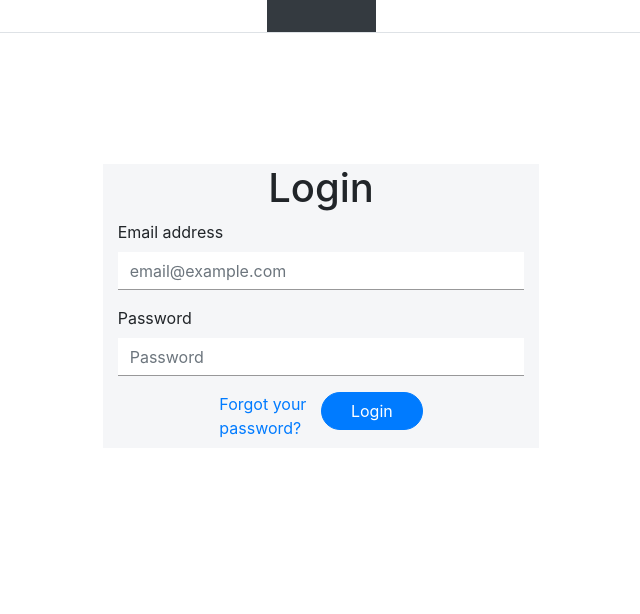
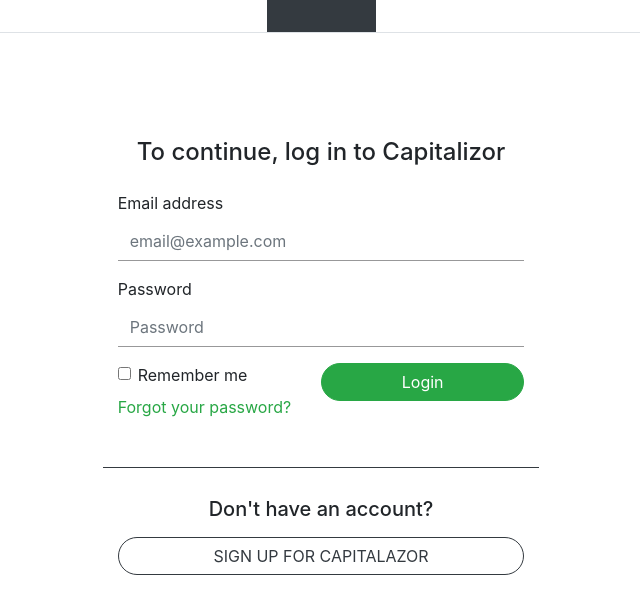
Before and after one commit to Hicham-FERTAT/-capitalizor, an Angular app in the folder capitalizor/: page / in a window 1280 px wide. Shown: the top 614 px of the page, without its empty margins (319-959 px from the left). Built offline with nearby package versions, Linux system fonts and the light colour scheme.

Commit message:
[Capitalizor] IHM Login step 1

```diff
--- a/capitalizor/src/app/modules/login/login.component.css
+++ b/capitalizor/src/app/modules/login/login.component.css
@@ -1,10 +1,13 @@
 div.loginContainer{
 
-    background-color: #f5f6f8;
+    /*background-color: #f5f6f8;*/
     margin: auto;
-    margin-top: 10%;
+    margin-top: 8%;
     border-left: 0px;
     border-right: 0px;
+    margin-bottom: 1%;
+
+    border-bottom: 1px solid darkgrey;
 }
 
 input{
--- a/capitalizor/src/app/modules/login/login.component.html
+++ b/capitalizor/src/app/modules/login/login.component.html
@@ -9,9 +9,8 @@
 
 </div>
 <div class="row">
-    <div class="loginContainer col-10 col-lg-4 col-sm-4 col-md-4 pb-2 ">
-
-        <h1> Login</h1>
+    <div class="loginContainer col-10 col-lg-4 col-sm-4 col-md-4 pb-5 border-bottom border-dark">
+        <h4 class="text-center pb-3"> To continue, log in to Capitalizor</h4>
         <h1> {{info}}</h1>
         <div class="form-group">
             <label for="email">Email address</label>
@@ -23,8 +22,21 @@
             <input type="password" class="form-control" id="pswd" [(ngModel)]="password" placeholder="Password">
 
         </div>
-        <div class="loginCenter">
-        <button type="submit" class="btn btn-primary w-50 rounded-pill mx-auto" (click)="sendToConnect()">Login</button>
-        <a href="#" class="text-center ">Forgot your password?</a></div>
+        <button type="submit" class="btn btn-success w-50 rounded-pill" (click)="sendToConnect()">Login</button>
+        <div class="form-check mb-2">
+            <input class="form-check-input" type="checkbox" id="autoSizingCheck">
+            <label class="form-check-label" for="autoSizingCheck">
+              Remember me
+            </label>
+        </div>
+        <a href="#" class="text-success text-decoration-none">Forgot your password?</a>
+
+    </div>
+
+</div>
+<div class="row">
+    <div class="col-10 col-lg-4 col-sm-4 col-md-4 pb-2 mx-auto pt-3 border-bottom border-dark pb-5">
+        <h5 class="text-center pb-2" >Don't have an account?</h5>
+        <button type="button" class="btn btn-outline-dark btn-block rounded-pill" >SIGN UP FOR CAPITALAZOR</button>
     </div>
 </div>
```
